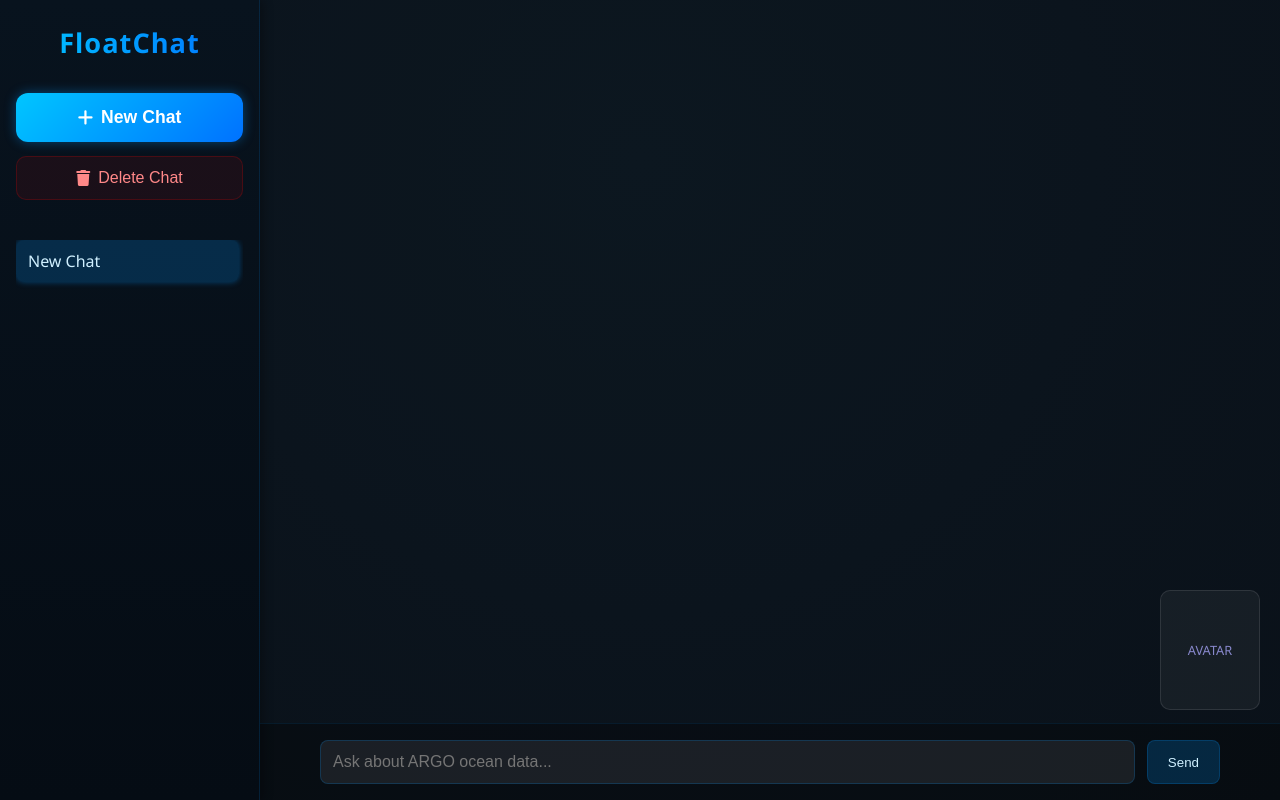
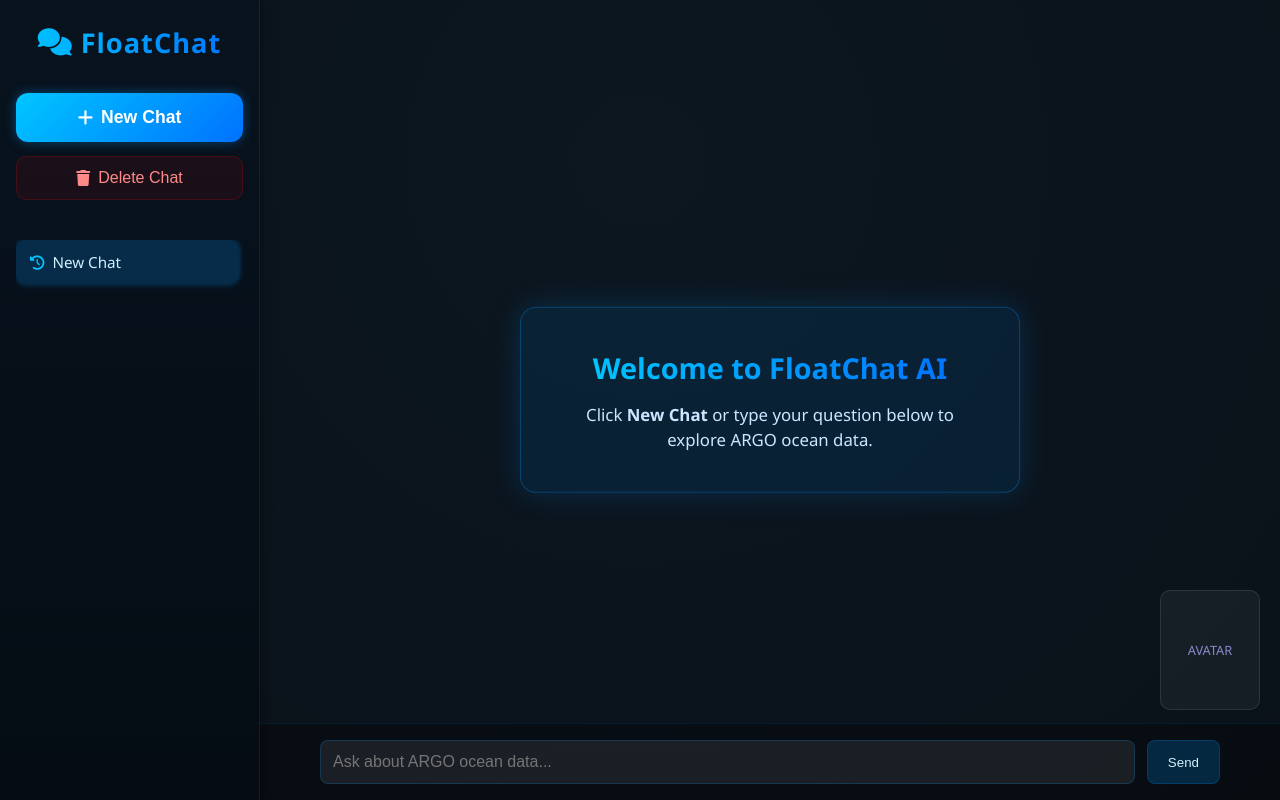
Before and after one commit to kannu74/SIH-FloatChat, a Flask app: page / in a window 1280 px wide. Run offline with Flask 3, Linux system fonts and the light colour scheme.

Commit message:
front end changes

```diff
--- a/static/css/style.css
+++ b/static/css/style.css
@@ -1,35 +1,55 @@
-/* ===== Global Reset & Ocean Blue Theme ===== */
-* { box-sizing: border-box; margin:0; padding:0; }
+/* === Global Reset === */
+* {
+  box-sizing: border-box;
+  margin: 0;
+  padding: 0;
+}
+html,
+body {
+  height: 100%;
+}
 body {
   font-family: "Segoe UI", Roboto, sans-serif;
   background: radial-gradient(circle at 50% 20%, #07121c 0%, #050c14 100%);
   color: #d0f0ff;
   display: flex;
-    height: 100vh;
-    overflow: hidden;
+  overflow: hidden; /* ✅ remove side scrollbar */
 }
 
-.container { display: flex; width:100%; height:100%; }
+/* === Layout === */
+.container {
+  display: flex;
+  width: 100%;
+  height: 100%;
+}
 
-/* ===== Sidebar ===== */
+/* === Sidebar === */
 .sidebar {
   width: 260px;
-    background: linear-gradient(180deg,#08131e 0%,#050c14 100%);
+  background: linear-gradient(180deg, #08131e 0%, #050c14 100%);
   padding: 1.5rem 1rem;
   display: flex;
   flex-direction: column;
-    border-right: 1px solid rgba(0,150,255,0.15);
-    box-shadow: 2px 0 10px rgba(0,0,0,0.45);
+  border-right: 1px solid rgba(0, 150, 255, 0.15);
+  box-shadow: 2px 0 10px rgba(0, 0, 0, 0.45);
+  overflow: hidden;
 }
 .sidebar h1 {
   font-size: 1.7rem;
   font-weight: 700;
-    background: linear-gradient(90deg,#00c6ff,#0072ff);
-    -webkit-background-clip: text;
-    -webkit-text-fill-color: transparent;
   margin-bottom: 2rem;
   text-align: center;
   letter-spacing: 1px;
+  background: linear-gradient(90deg, #00c6ff, #0072ff);
+  -webkit-background-clip: text;
+  -webkit-text-fill-color: transparent;
+  display: flex; /* ✅ icon in front of title */
+  align-items: center;
+  justify-content: center;
+  gap: 8px;
+}
+.sidebar h1 i {
+  color: #00c6ff;
 }
 
 /* Buttons container */
@@ -78,41 +98,90 @@
   transition: all 0.3s ease;
 }
 #delete-chat-btn:hover {
-    background: rgba(255,0,0,0.15);
-    box-shadow: 0 0 10px rgba(255,0,0,0.4);
+  background: rgba(255, 0, 0, 0.15);
+  box-shadow: 0 0 10px rgba(255, 0, 0, 0.4);
 }
 
-/* Chat history list */
+/* === Chat History === */
 #chat-history {
   flex-grow: 1;
   overflow-y: auto;
   margin-top: 1rem;
   padding-right: 4px;
+  scrollbar-width: none; /* ✅ hide scrollbar Firefox */
 }
+#chat-history::-webkit-scrollbar {
+  display: none;
+} /* ✅ hide scrollbar Chrome */
+
+/* Improved chat session button */
 .chat-session {
-    padding: 10px 12px;
-    margin-bottom: 8px;
-    border-radius: 8px;
+  padding: 12px 14px;
+  margin-bottom: 10px;
+  border-radius: 10px;
   cursor: pointer;
   white-space: nowrap;
   overflow: hidden;
   text-overflow: ellipsis;
-    background: rgba(255,255,255,0.03);
+  background: rgba(255, 255, 255, 0.03);
   transition: all 0.25s ease;
+  display: flex;
+  align-items: center;
+  gap: 8px;
+  font-size: 0.95rem;
 }
-.chat-session:hover { background: rgba(0,150,255,0.1); }
+.chat-session::before {
+  /* small clock/history icon */
+  content: "\f1da";
+  font-family: "Font Awesome 6 Free";
+  font-weight: 900;
+  color: #00c6ff;
+  font-size: 0.9rem;
+}
+.chat-session:hover {
+  background: rgba(0, 150, 255, 0.1);
+  transform: translateX(4px);
+}
 .chat-session.active {
-    background: rgba(0,150,255,0.2);
-    box-shadow: 0 0 6px rgba(0,150,255,0.4);
+  background: rgba(0, 150, 255, 0.2);
+  box-shadow: 0 0 6px rgba(0, 150, 255, 0.4);
 }
 
-/* ===== Main Chat Area ===== */
+/* === Main Chat Area === */
 .chat-interface {
   flex-grow: 1;
   display: flex;
   flex-direction: column;
   position: relative;
-    background: rgba(255,255,255,0.02);
+  background: rgba(255, 255, 255, 0.02);
+}
+
+/* Welcome Card when no message */
+#welcome-card {
+  position: absolute;
+  top: 50%;
+  left: 50%;
+  transform: translate(-50%, -50%);
+  background: rgba(0, 150, 255, 0.1);
+  border: 1px solid rgba(0, 150, 255, 0.3);
+  border-radius: 16px;
+  padding: 40px 60px;
+  text-align: center;
+  box-shadow: 0 0 30px rgba(0, 150, 255, 0.2);
+  display: none; /* hidden by default, shown via JS */
+  max-width: 500px;
+}
+#welcome-card h2 {
+  margin-bottom: 15px;
+  font-size: 1.8rem;
+  background: linear-gradient(90deg, #00c6ff, #0072ff);
+  -webkit-background-clip: text;
+  -webkit-text-fill-color: transparent;
+}
+#welcome-card p {
+  color: #cce6ff;
+  font-size: 1.05rem;
+  line-height: 1.5;
 }
 
 /* Chat Window */
--- a/static/js/main.js
+++ b/static/js/main.js
@@ -5,10 +5,12 @@
     const newChatBtn = document.getElementById('new-chat-btn');
     const deleteChatBtn = document.getElementById('delete-chat-btn');
     const chatHistoryEl = document.getElementById('chat-history');
+    const welcomeCard = document.getElementById('welcome-card');
 
     let chatHistory = {};
     let activeChatId = null;
 
+    // --- Core Functions ---
     const loadChats = () => {
         chatHistory = JSON.parse(localStorage.getItem('floatChatHistory')) || {};
         const chatIds = Object.keys(chatHistory);
@@ -57,6 +59,7 @@
         }
     };
 
+    // --- Rendering Functions ---
     const renderChatHistory = () => {
         chatHistoryEl.innerHTML = '';
         Object.values(chatHistory).forEach(chat => {
@@ -72,17 +75,14 @@
     const renderActiveChat = () => {
         chatWindow.innerHTML = '';
         const activeChat = chatHistory[activeChatId];
-        if (activeChat) {
-            activeChat.messages.forEach(msg => appendMessage(msg.role, msg));
-        }
+        if (activeChat) activeChat.messages.forEach(msg => appendMessage(msg.role, msg));
     };
 
-    function appendMessage(role, messageData) {
+    const appendMessage = (role, messageData) => {
         const messageEl = document.createElement('div');
-        messageEl.classList.add('message', `${role}-message`, 'new-message'); // highlight class
+        messageEl.classList.add('message', `${role}-message`, 'new-message'); // highlight new message
 
-        // remove highlight after a short delay
-        setTimeout(() => messageEl.classList.remove('new-message'), 1200);
+        setTimeout(() => messageEl.classList.remove('new-message'), 1200); // remove highlight
 
         if (messageData.content === 'loading') {
             const indicator = document.createElement('div');
@@ -100,7 +100,7 @@
 
         chatWindow.appendChild(messageEl);
         chatWindow.scrollTop = chatWindow.scrollHeight;
-    }
+    };
 
     const renderResponse = (element, messageData) => {
         const { content, sql_query, visualization } = messageData;
@@ -143,10 +143,7 @@
         const y_values = data.map(row => row.pressure);
         const x_axis_title = data[0].temperature ? 'Temperature (°C)' : 'Salinity';
 
-        Plotly.newPlot(element, [{
-            x: x_values, y: y_values,
-            mode: 'lines+markers', type: 'scatter'
-        }], {
+        Plotly.newPlot(element, [{ x: x_values, y: y_values, mode: 'lines+markers', type: 'scatter' }], {
             title: `${x_axis_title} Profile`,
             xaxis: { title: x_axis_title, side: 'top' },
             yaxis: { title: 'Pressure (Depth)', autorange: 'reversed' },
@@ -194,9 +191,7 @@
             const row = document.createElement('tr');
             headers.forEach(header => {
                 const td = document.createElement('td');
-                td.textContent = (header === 'timestamp')
-                    ? new Date(rowData[header]).toLocaleString()
-                    : rowData[header];
+                td.textContent = (header === 'timestamp') ? new Date(rowData[header]).toLocaleString() : rowData[header];
                 row.appendChild(td);
             });
             tbody.appendChild(row);
@@ -206,6 +201,7 @@
         return table;
     };
 
+    // --- Event Handlers ---
     chatForm.addEventListener('submit', async (e) => {
         e.preventDefault();
         const question = messageInput.value.trim();
@@ -238,12 +234,7 @@
             }
 
             const result = await response.json();
-            const botMessage = {
-                role: 'bot',
-                content: result.data,
-                sql_query: result.sql_query,
-                visualization: result.visualization
-            };
+            const botMessage = { role: 'bot', content: result.data, sql_query: result.sql_query, visualization: result.visualization };
             chatHistory[activeChatId].messages.push(botMessage);
             appendMessage(botMessage.role, botMessage);
 
@@ -260,5 +251,15 @@
     newChatBtn.addEventListener('click', startNewChat);
     deleteChatBtn.addEventListener('click', deleteActiveChat);
 
+    // --- Welcome Card Feature ---
+    function toggleWelcomeCard() {
+        const hasMessages = chatWindow.querySelector(".message");
+        welcomeCard.style.display = hasMessages ? "none" : "block";
+    }
+
+    toggleWelcomeCard();
+    const observer = new MutationObserver(toggleWelcomeCard);
+    observer.observe(chatWindow, { childList: true });
+
     loadChats();
 });
--- a/templates/index.html
+++ b/templates/index.html
@@ -4,33 +4,45 @@
   <meta charset="UTF-8" />
   <meta name="viewport" content="width=device-width, initial-scale=1.0" />
   <title>FloatChat</title>
-    <link
-      rel="stylesheet"
-      href="{{ url_for('static', filename='css/style.css') }}"
-    />
-    <link
-      rel="stylesheet"
-      href="https://cdnjs.cloudflare.com/ajax/libs/font-awesome/6.5.0/css/all.min.css"
-    />
+
+  <!-- Main Styles -->
+  <link rel="stylesheet" href="{{ url_for('static', filename='css/style.css') }}" />
+
+  <!-- Font Awesome Icons -->
+  <link rel="stylesheet" href="https://cdnjs.cloudflare.com/ajax/libs/font-awesome/6.5.0/css/all.min.css" />
 </head>
 <body>
   <div class="container">
+    <!-- Sidebar -->
     <aside class="sidebar">
-        <h1>FloatChat</h1>
+      <h1><i class="fa fa-comments"></i> FloatChat</h1>
+
       <div class="sidebar-buttons">
         <button id="new-chat-btn"><i class="fa fa-plus"></i> New Chat</button>
-          <button id="delete-chat-btn">
-            <i class="fa fa-trash"></i> Delete Chat
-          </button>
+        <button id="delete-chat-btn"><i class="fa fa-trash"></i> Delete Chat</button>
       </div>
+
       <nav id="chat-history"></nav>
     </aside>
 
+    <!-- Chat Interface -->
     <main class="chat-interface">
+      <!-- ✅ Welcome card (visible until first message) -->
+      <div id="welcome-card">
+        <h2>Welcome to FloatChat AI</h2>
+        <p>
+          Click <strong>New Chat</strong> or type your question below
+          to explore ARGO ocean data.
+        </p>
+      </div>
+
+      <!-- Chat window -->
       <div id="chat-window"></div>
 
+      <!-- Avatar -->
       <div id="avatar-container">AVATAR</div>
 
+      <!-- Chat Input -->
       <div class="chat-input-area">
         <form id="chat-form">
           <input
@@ -47,5 +59,6 @@
   </div>
 
   <script src="{{ url_for('static', filename='js/main.js') }}"></script>
+  <script src="{{ url_for('static', filename='js/ui.js') }}"></script>
 </body>
 </html>
```
Also changed, not shown: other parts of static/css/style.css (+94 -70 lines). Lines whose indentation alone changed are shown as unchanged.
